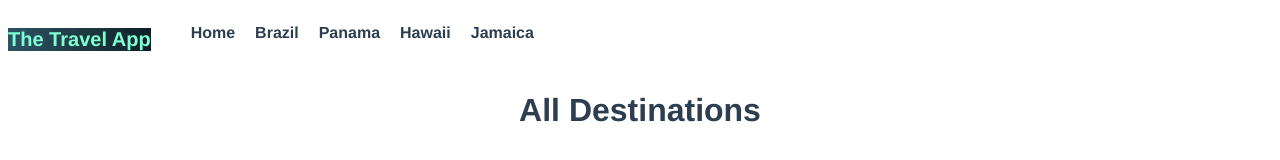
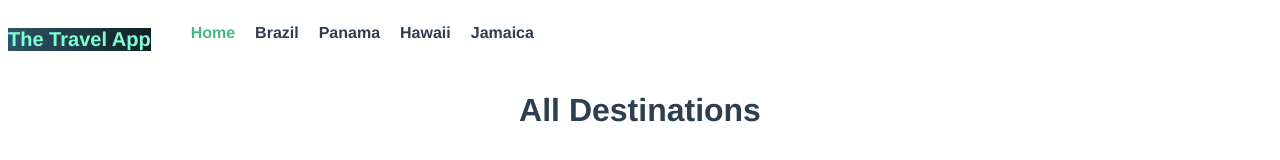
Before and after one commit to cadetCoder/travel-app-vue, a Vue app: page / in a window 1280 px wide. Shown: the top 160 px of the page. Built offline with nearby package versions, Linux system fonts and the light colour scheme.

Commit message:
active class property

```diff
--- a/src/router.js
+++ b/src/router.js
@@ -6,7 +6,7 @@ Vue.use(Router);
 
 const router = new Router({
   mode: "history",
-  linkExactActiveClass: "vue-school-active-class",
+  linkExactActiveClass: "active-class",
   scrollBehavior(to, from, savedPosition) {
     if (savedPosition) {
       return savedPosition;
```
